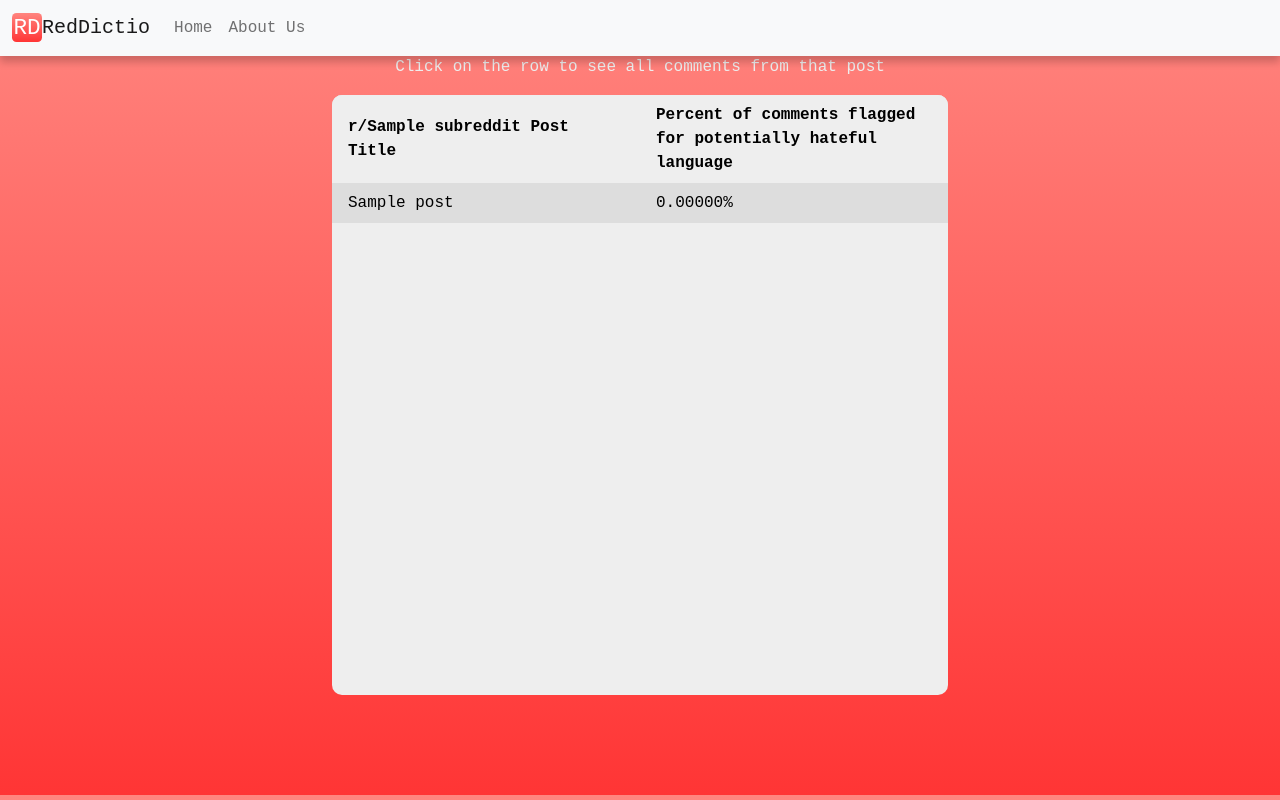
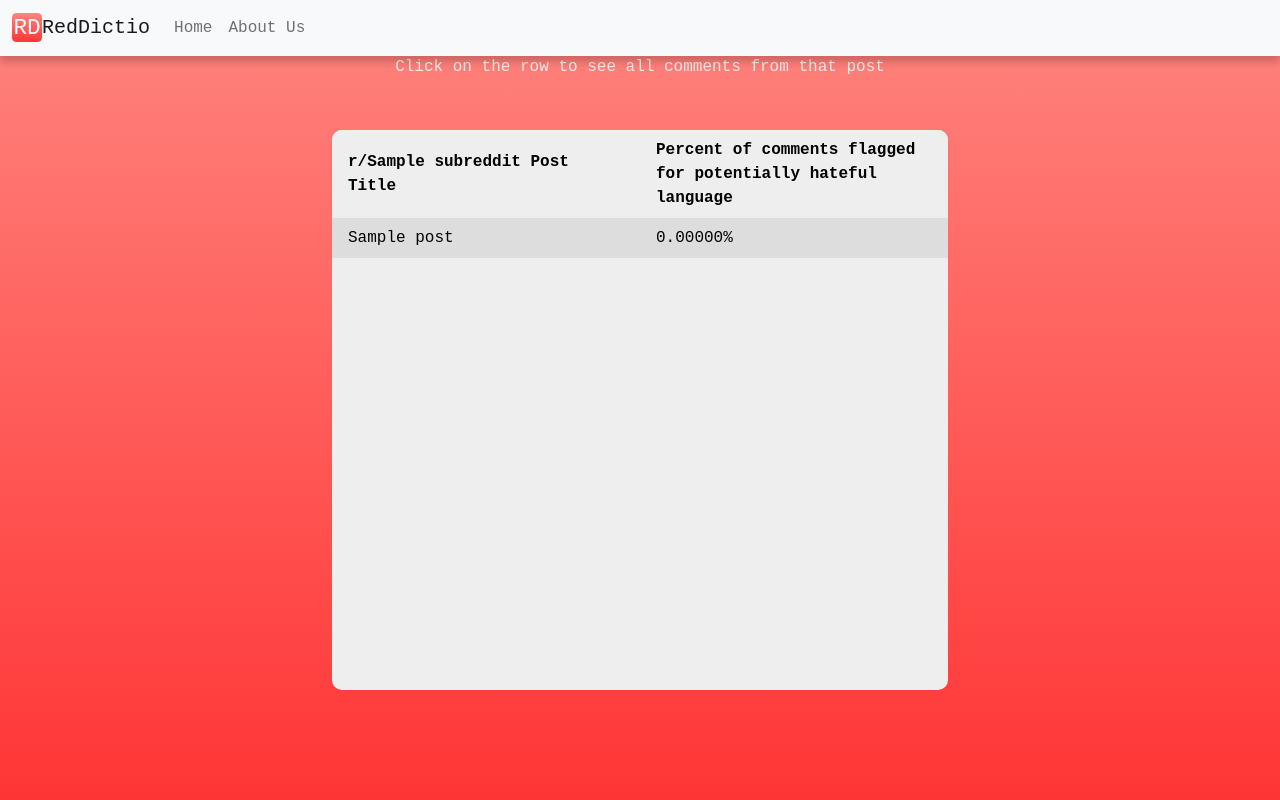
Before and after one commit to rpsmith77/RedDictio, a Flask app: a page that uses templates/subreddit_posts.html in a window 1280 px wide. Run offline with Flask 2, Linux system fonts and the light colour scheme; tables that the repository leaves empty hold one stand-in row (values such as "Sample post"); parts of the project's set-up code (start-up, migrations or seed data) failed here and were passed over; some libraries are stand-ins or nearby versions.

Commit message:
Background is fixed. Table sizes are slightly bigger. Padding at the top and bottom of the main chart.

```diff
--- a/static/css/main.css
+++ b/static/css/main.css
@@ -1,3 +1,7 @@
+html {
+    height: 100%;
+}
+
 .header {
     position: fixed;
     width: 100%;
@@ -31,12 +35,15 @@ body {
     padding-bottom: 100px;
     background: rgb(255,133,127);
     background: linear-gradient(180deg, rgba(255,133,127,1) 0%, rgba(255,53,53,1) 100%);
+    background-attachment: fixed;
     color: #eeeeee;
 }
 
 /* Chart */
 .chart {
     height: 200vh;
+    padding-top: 50px;
+    padding-bottom: 50px;
 }
 
 /* The Row */
@@ -82,7 +89,7 @@ tr:hover {
 .sr {
     background-color: #eeeeee;
     overflow: auto;
-    height: 600px;
+    height: 70vh;
     text-align: left;
     color: black;
     border-radius: 10px;
@@ -118,6 +125,14 @@ th {
     border-radius: 10px;
 }
 
+.posts {
+    height: 100%;
+}
+
+.posts_table {
+    height: 90%;
+}
+
 canvas {
     margin: 0 auto;
 }
--- a/templates/subreddit_posts.html
+++ b/templates/subreddit_posts.html
@@ -5,11 +5,11 @@
 {% block body %}
     <!-- Instructions -->
     <p>Click on the row to see all comments from that post</p>
-    <div class="content">
+    <div class="content posts">
 
         <div class="row">
             <div class="col-3"></div>
-            <div class="col">
+            <div class="col posts_table">
                 <div class="sr">
                     <table class="displayDB" id="post">
                         <thead>
```
